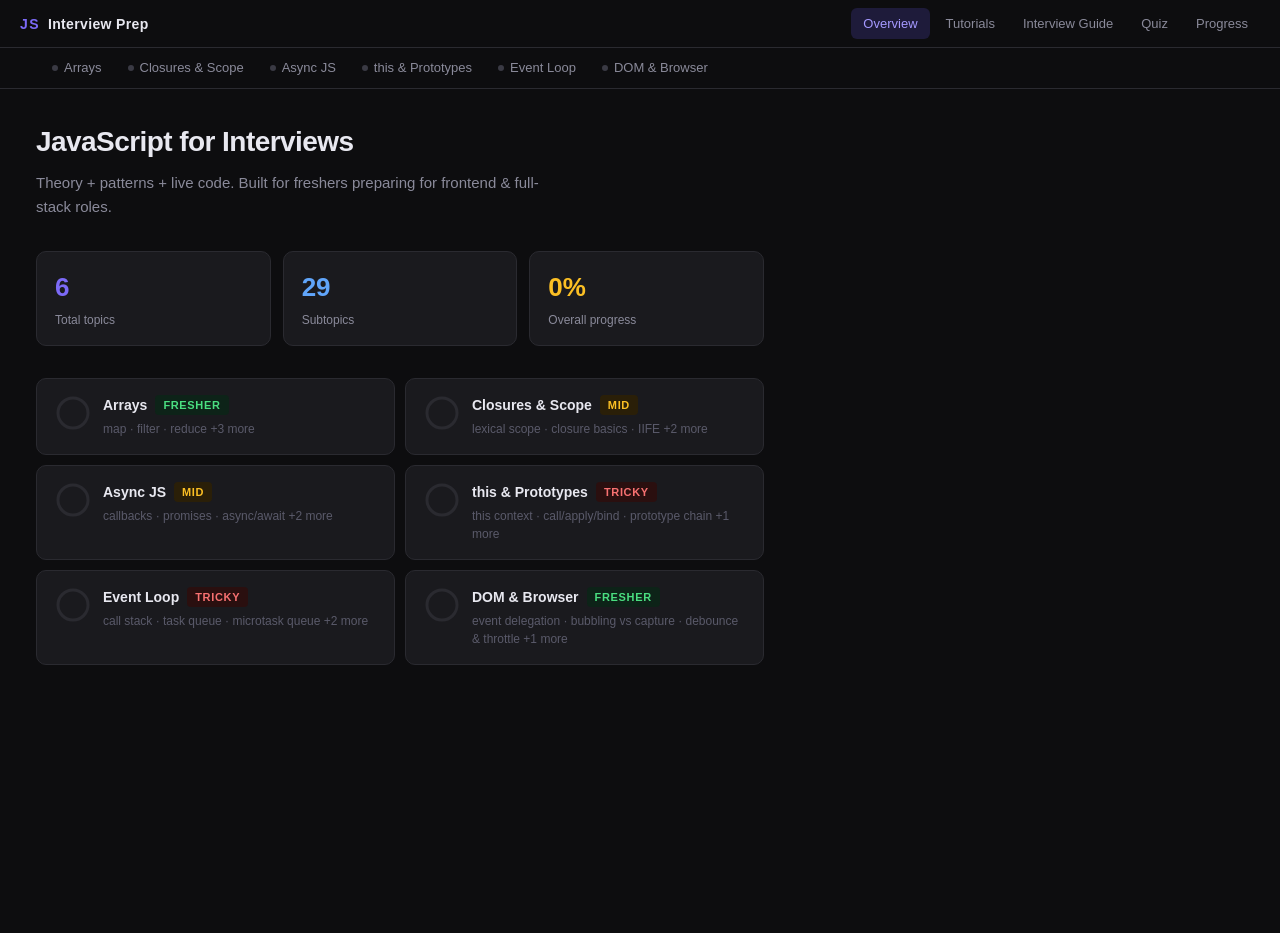
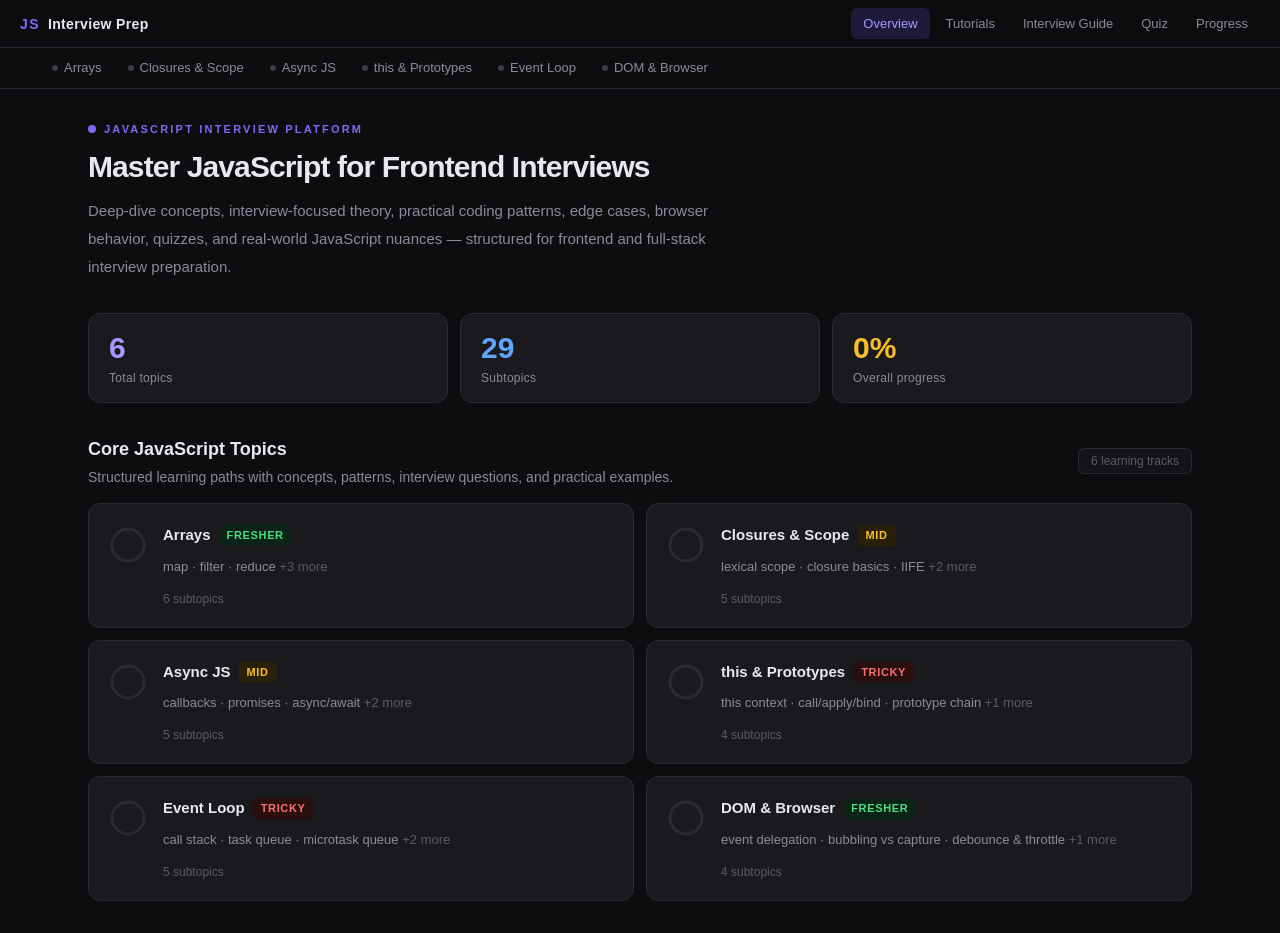
Before and after one commit to sushantshinde7/js-interview-prep, a React (Vite) app: page / in a window 1280 px wide. Before the commit the page ends 800 px from the top, so only its background shows below. Built offline with nearby package versions, Linux system fonts and the light colour scheme.

Commit message:
core layout/ui main files, app file and homepage's and subtopicssidebar's is now consistent and follows tailwindcss v4

```diff
--- a/src/App.jsx
+++ b/src/App.jsx
@@ -17,7 +17,7 @@ export default function App() {
         <div className="flex">
           <SubtopicsSidebar />
 
-          <main className="flex-1 overflow-y-auto">
+          <main className="min-w-0 flex-1 overflow-y-auto">
             <Outlet />
           </main>
         </div>
--- a/src/components/navigation/MainNavbar.jsx
+++ b/src/components/navigation/MainNavbar.jsx
@@ -17,7 +17,13 @@ const SECTIONS = [
 
 export default function MainNavbar() {
   return (
-    <header className="flex items-center justify-between px-5 h-12 bg-[#0d0d0f] border-b border-[#2a2a30] flex-shrink-0 sticky top-0 z-50">
+    <header className="sticky top-0 z-50
+                       flex h-12 flex-shrink-0 items-center justify-between
+                       border-b border-[#2a2a30]
+                       bg-[#0d0d0f]/95
+                       px-5
+                       backdrop-blur"
+     >
 
       {/* Brand */}
       <NavLink
@@ -36,7 +42,7 @@ export default function MainNavbar() {
       <nav className="flex items-center gap-1">
         {SECTIONS.map((s, i) => (
           <NavLink
-            key={i}
+            key={s.label}
             to={s.to}
             end={s.end}
             className={({ isActive }) =>
--- a/src/pages/HomePage.jsx
+++ b/src/pages/HomePage.jsx
@@ -13,81 +13,203 @@ export default function HomePage() {
   )
 
   const stats = [
-    { label: 'Total topics',   value: TOPICS.length,                                     color: '#7c6af7' },
-    { label: 'Subtopics',      value: TOPICS.reduce((s, t) => s + t.subtopics.length, 0), color: '#60a5fa' },
-    { label: 'Overall progress', value: totalPct + '%',                                  color: totalPct > 50 ? '#4ade80' : '#fbbf24' },
+    {
+      label: 'Total topics',
+      value: TOPICS.length,
+      color: 'text-[#a599ff]',
+    },
+    {
+      label: 'Subtopics',
+      value: TOPICS.reduce((s, t) => s + t.subtopics.length, 0),
+      color: 'text-[#60a5fa]',
+    },
+    {
+      label: 'Overall progress',
+      value: `${totalPct}%`,
+      color:
+        totalPct >= 60
+          ? 'text-[#4ade80]'
+          : 'text-[#fbbf24]',
+    },
   ]
 
   return (
-    <div style={{ padding: '32px 36px', maxWidth: 800 }}>
-      {/* Header */}
-      <div style={{ marginBottom: 32 }}>
-        <h1 style={{ fontSize: 28, fontWeight: 600, letterSpacing: '-0.02em', marginBottom: 8 }}>
-          JavaScript for Interviews
+    <div className="mx-auto max-w-6xl px-6 py-8">
+
+      {/* ── Hero / intro ───────────────────────── */}
+      <section className="mb-8">
+        <div className="mb-3 flex items-center gap-2">
+          <div className="h-2 w-2 rounded-full bg-[#7c6af7]" />
+          <span className="text-[11px] font-semibold uppercase tracking-[0.2em] text-[#7c6af7]">
+            JavaScript Interview Platform
+          </span>
+        </div>
+
+        <h1 className="
+          mb-3
+          max-w-3xl
+          text-3xl font-semibold tracking-[-0.03em]
+          text-[#e8e8f0]
+        ">
+          Master JavaScript for Frontend Interviews
         </h1>
-        <p style={{ color: '#8a8a9a', fontSize: 15, lineHeight: 1.6, maxWidth: 520 }}>
-          Theory + patterns + live code. Built for freshers preparing for frontend & full-stack roles.
+
+        <p className="
+          max-w-2xl
+          text-[15px] leading-7
+          text-[#8a8a9a]
+        ">
+          Deep-dive concepts, interview-focused theory, practical coding
+          patterns, edge cases, browser behavior, quizzes, and real-world
+          JavaScript nuances — structured for frontend and full-stack
+          interview preparation.
+        </p>
+      </section>
+
+      {/* ── Stats ─────────────────────────────── */}
+      <section className="mb-8 grid gap-3 sm:grid-cols-3">
+        {stats.map(stat => (
+          <div
+            key={stat.label}
+            className="
+              rounded-xl border border-[#2a2a30]
+              bg-[#1a1a1e]
+              px-5 py-4
+              transition-all duration-150
+            "
+          >
+            <div className={`mb-1 text-3xl font-semibold ${stat.color}`}>
+              {stat.value}
+            </div>
+
+            <div className="text-xs tracking-wide text-[#8a8a9a]">
+              {stat.label}
+            </div>
+          </div>
+        ))}
+      </section>
+
+      {/* ── Topics section ───────────────────── */}
+      <section>
+
+        <div className="mb-4 flex items-center justify-between">
+          <div>
+            <h2 className="text-lg font-semibold text-[#e8e8f0]">
+              Core JavaScript Topics
+            </h2>
+
+            <p className="mt-1 text-sm text-[#8a8a9a]">
+              Structured learning paths with concepts, patterns, interview
+              questions, and practical examples.
             </p>
           </div>
 
-      {/* Stats */}
-      <div style={{ display: 'grid', gridTemplateColumns: 'repeat(3, 1fr)', gap: 12, marginBottom: 32 }}>
-        {stats.map(s => (
-          <div
-            key={s.label}
-            style={{
-              background: '#1a1a1e',
-              border: '1px solid #2a2a30',
-              borderRadius: 10,
-              padding: '16px 18px',
-            }}
-          >
-            <div style={{ fontSize: 26, fontWeight: 600, color: s.color, marginBottom: 4 }}>
-              {s.value}
+          <div className="
+            hidden rounded-md border border-[#2a2a30]
+            bg-[#141418] px-3 py-1 text-xs text-[#5a5a6a]
+            md:block
+          ">
+            {TOPICS.length} learning tracks
           </div>
-            <div style={{ fontSize: 12, color: '#8a8a9a' }}>{s.label}</div>
-          </div>
-        ))}
         </div>
 
-      {/* Topic grid */}
-      <div style={{ display: 'grid', gridTemplateColumns: 'repeat(2, 1fr)', gap: 10 }}>
+        {/* Topic cards */}
+        <div className="grid gap-3 lg:grid-cols-2">
           {TOPICS.map(topic => {
             const pct = getTopicProgress(topic.id)
+
             return (
               <button
                 key={topic.id}
-              onClick={() => navigate(`/topic/${topic.id}`)}
-              onMouseEnter={e => (e.currentTarget.style.borderColor = '#7c6af7')}
-              onMouseLeave={e => (e.currentTarget.style.borderColor = '#2a2a30')}
-              style={{
-                background: '#1a1a1e',
-                border: '1px solid #2a2a30',
-                borderRadius: 10,
-                padding: '16px 18px',
-                cursor: 'pointer',
-                textAlign: 'left',
-                transition: 'border-color 0.15s',
-                display: 'flex',
-                alignItems: 'flex-start',
-                gap: 12,
-              }}
+                onClick={() =>
+                  navigate(
+                    `/topic/${topic.id}/${encodeURIComponent(
+                      topic.subtopics[0]
+                    )}`
+                  )
+                }
+                className="
+                  group
+                  flex items-start gap-4
+                  rounded-xl border border-[#2a2a30]
+                  bg-[#1a1a1e]
+                  p-5 text-left
+                  transition-all duration-150
+                  hover:border-[#7c6af7]
+                  hover:bg-[#1d1d22]
+                "
               >
-              <ProgressRing pct={pct} size={36} stroke={3} color={pct === 100 ? '#4ade80' : '#7c6af7'} />
-              <div style={{ flex: 1 }}>
-                <div style={{ display: 'flex', alignItems: 'center', gap: 8, marginBottom: 4 }}>
-                  <span style={{ fontSize: 14, fontWeight: 600, color: '#e8e8f0' }}>{topic.label}</span>
+
+                {/* Progress */}
+                <div className="mt-0.5 flex-shrink-0">
+                  <ProgressRing
+                    pct={pct}
+                    size={38}
+                    stroke={3}
+                    color={pct === 100 ? '#4ade80' : '#7c6af7'}
+                  />
+                </div>
+
+                {/* Content */}
+                <div className="min-w-0 flex-1">
+
+                  {/* Title row */}
+                  <div className="mb-2 flex items-center gap-2">
+                    <h3 className="
+                      truncate
+                      text-[15px] font-semibold
+                      text-[#e8e8f0]
+                    ">
+                      {topic.label}
+                    </h3>
+
                     <Tag level={topic.difficulty} />
                   </div>
-                <div style={{ fontSize: 12, color: '#5a5a6a' }}>
+
+                  {/* Subtopics preview */}
+                  <div className="
+                    mb-3
+                    text-[13px] leading-6
+                    text-[#8a8a9a]
+                  ">
                     {topic.subtopics.slice(0, 3).join(' · ')}
-                  {topic.subtopics.length > 3 ? ` +${topic.subtopics.length - 3} more` : ''}
+
+                    {topic.subtopics.length > 3 && (
+                      <span className="text-[#5a5a6a]">
+                        {' '}
+                        +{topic.subtopics.length - 3} more
+                      </span>
+                    )}
+                  </div>
+
+                  {/* Footer */}
+                  <div className="
+                    flex items-center justify-between
+                    text-xs
+                  ">
+
+                    <div className="text-[#5a5a6a]">
+                      {topic.subtopics.length} subtopics
+                    </div>
+
+                    <div className="
+                      flex items-center gap-1.5
+                      font-medium text-[#7c6af7]
+                      opacity-0 transition-all duration-150
+                      group-hover:opacity-100
+                    ">
+                      Open topic
+                      <span className="translate-y-[0.5px]">→</span>
+                    </div>
+
                   </div>
                 </div>
               </button>
             )
           })}
         </div>
+      </section>
+
     </div>
   )
 }
```
Also changed, not shown: src/components/navigation/SubtopicsSidebar.jsx (+29 -25 lines). Lines whose indentation alone changed are shown as unchanged.
